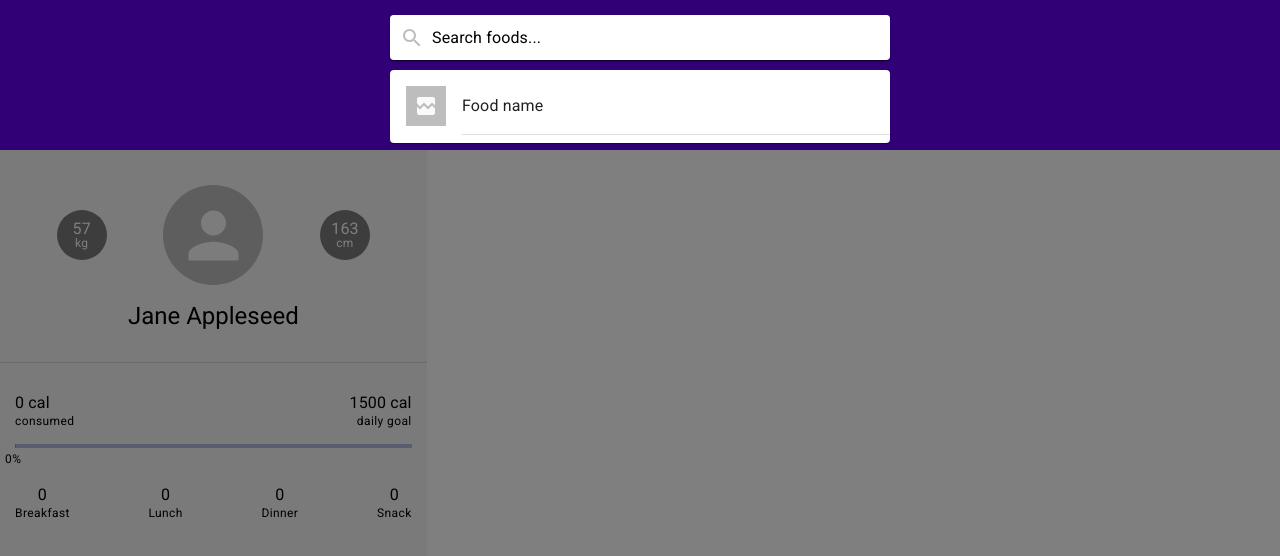
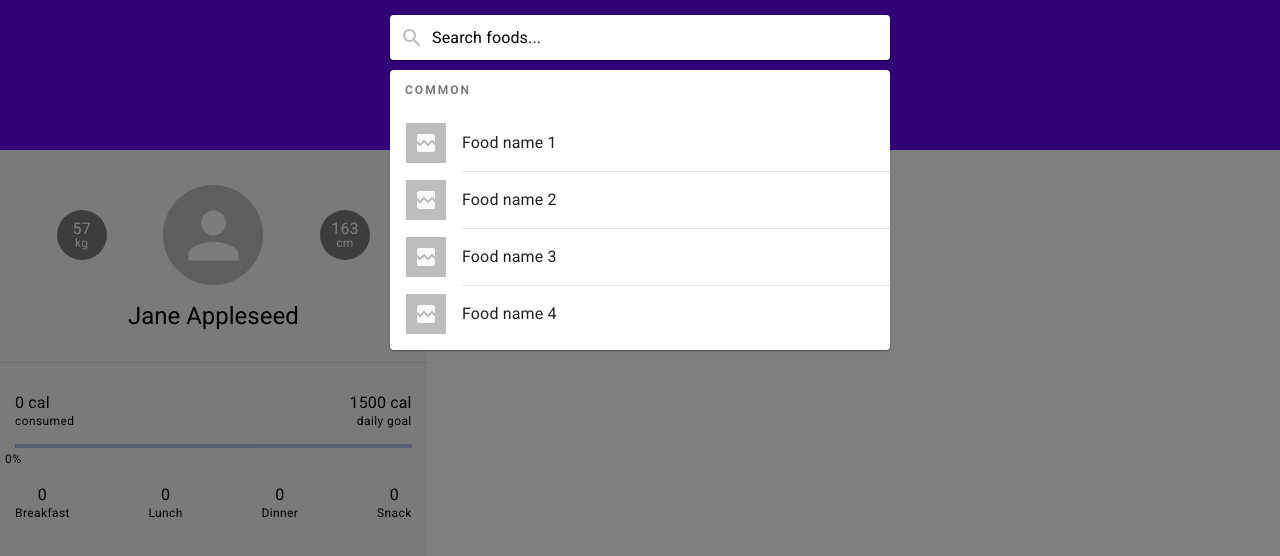
Before and after one commit to livelifedev/food-nutri-v2, a React (Create React App) app: page / in a window 1280 px wide. Both pictures are taken after a click on the icon 412 px from the left and 37 px from the top of the page. Shown: the top 556 px of the page. Built offline with nearby package versions, Linux system fonts and the light colour scheme.

Commit message:
added list styling to search dropdown

```diff
--- a/src/App.jsx
+++ b/src/App.jsx
@@ -1,8 +1,7 @@
 import React, { useState, useEffect } from 'react';
 import moment from 'moment';
 import { makeStyles } from '@material-ui/core/styles';
-import { Grid } from '@material-ui/core';
-import Box from '@material-ui/core/Box';
+import { Grid, Box } from '@material-ui/core';
 import Header from './components/Header';
 import Sidebar from './components/Sidebar';
 import Main from './components/Main';
--- a/src/components/Header.jsx
+++ b/src/components/Header.jsx
@@ -1,11 +1,13 @@
 import React, { useState } from 'react';
 import { makeStyles } from '@material-ui/core/styles';
-import { Typography, IconButton, Modal } from '@material-ui/core';
+import {
+  Typography, IconButton, Modal, Box,
+} from '@material-ui/core';
 import NavigateNextIcon from '@material-ui/icons/NavigateNext';
 import NavigateBeforeIcon from '@material-ui/icons/NavigateBefore';
-import Box from '@material-ui/core/Box';
 import SearchInput from './SearchInput';
 import SearchDropdown from './SearchDropdown';
+
 
 const useStyles = makeStyles({
   wrapper: {
--- a/src/components/Main.jsx
+++ b/src/components/Main.jsx
@@ -1,9 +1,8 @@
 import React from 'react';
 import {
-  List, ListItem, ListItemText, ListItemAvatar, Avatar, Divider,
+  List, ListItem, ListItemText, ListItemAvatar, Avatar, Divider, Box,
 } from '@material-ui/core';
 import BrokenImageIcon from '@material-ui/icons/BrokenImage';
-import Box from '@material-ui/core/Box';
 import { addIdToList } from '../utils/helpers';
 
 const Main = ({ intakeData }) => {
--- a/src/components/SearchDropdown.jsx
+++ b/src/components/SearchDropdown.jsx
@@ -1,13 +1,19 @@
 import React from 'react';
 import { makeStyles } from '@material-ui/core/styles';
 import {
-  List, ListItem, ListItemText, ListItemAvatar, Avatar, Divider, Paper,
+  Typography, List, ListItem, ListItemText, ListItemAvatar, Avatar, Divider, Paper,
 } from '@material-ui/core';
 import BrokenImageIcon from '@material-ui/icons/BrokenImage';
 
+const dummyArray = [1, 2, 3, 4];
 
 const useStyles = makeStyles({
-
+  listHeading: {
+    color: '#797979',
+    fontWeight: 'bolder',
+    letterSpacing: '2px',
+    padding: '5px 0 0 15px',
+  },
 });
 
 const SearchDropdown = () => {
@@ -15,14 +21,19 @@ const SearchDropdown = () => {
 
   return (
     <Paper>
+      <Typography variant="overline" component="p" className={classes.listHeading}>COMMON</Typography>
       <List>
-        <ListItem>
-          <ListItemAvatar>
-            <Avatar variant="square" src=""><BrokenImageIcon /></Avatar>
-          </ListItemAvatar>
-          <ListItemText primary="Food name" />
-        </ListItem>
-        <Divider variant="inset" component="li" />
+        {dummyArray.map((item, index) => (
+          <React.Fragment key={item}>
+            <ListItem>
+              <ListItemAvatar>
+                <Avatar variant="square" src=""><BrokenImageIcon /></Avatar>
+              </ListItemAvatar>
+              <ListItemText primary={`Food name ${item}`} />
+            </ListItem>
+            {dummyArray[index + 1] ? <Divider variant="inset" component="li" /> : null}
+          </React.Fragment>
+        ))}
       </List>
     </Paper>
   );
--- a/src/components/Sidebar.jsx
+++ b/src/components/Sidebar.jsx
@@ -1,9 +1,8 @@
 import React from 'react';
 import { makeStyles } from '@material-ui/core/styles';
 import {
-  Avatar, Typography, Divider, LinearProgress,
+  Avatar, Typography, Divider, LinearProgress, Box,
 } from '@material-ui/core';
-import Box from '@material-ui/core/Box';
 import { mapCalories, calcPercent } from '../utils/helpers';
 import mock from '../mock';
 
```
